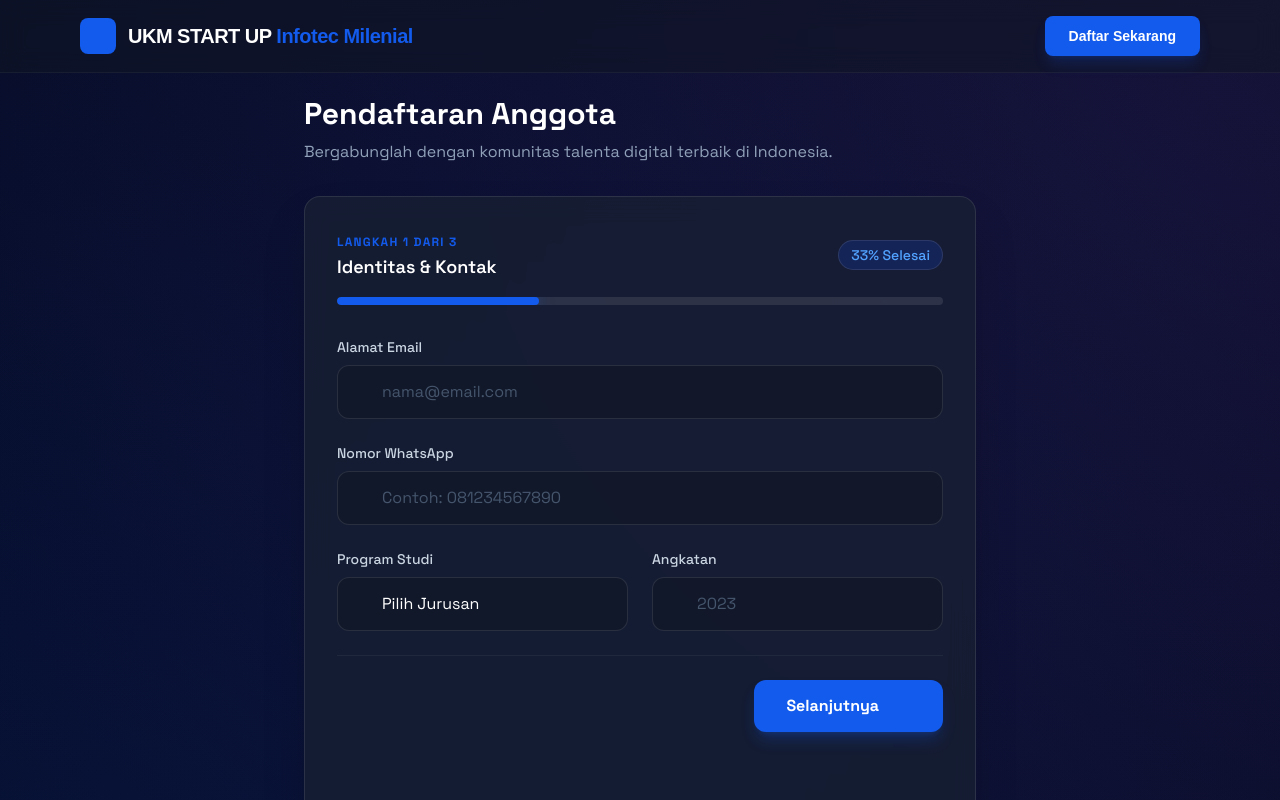
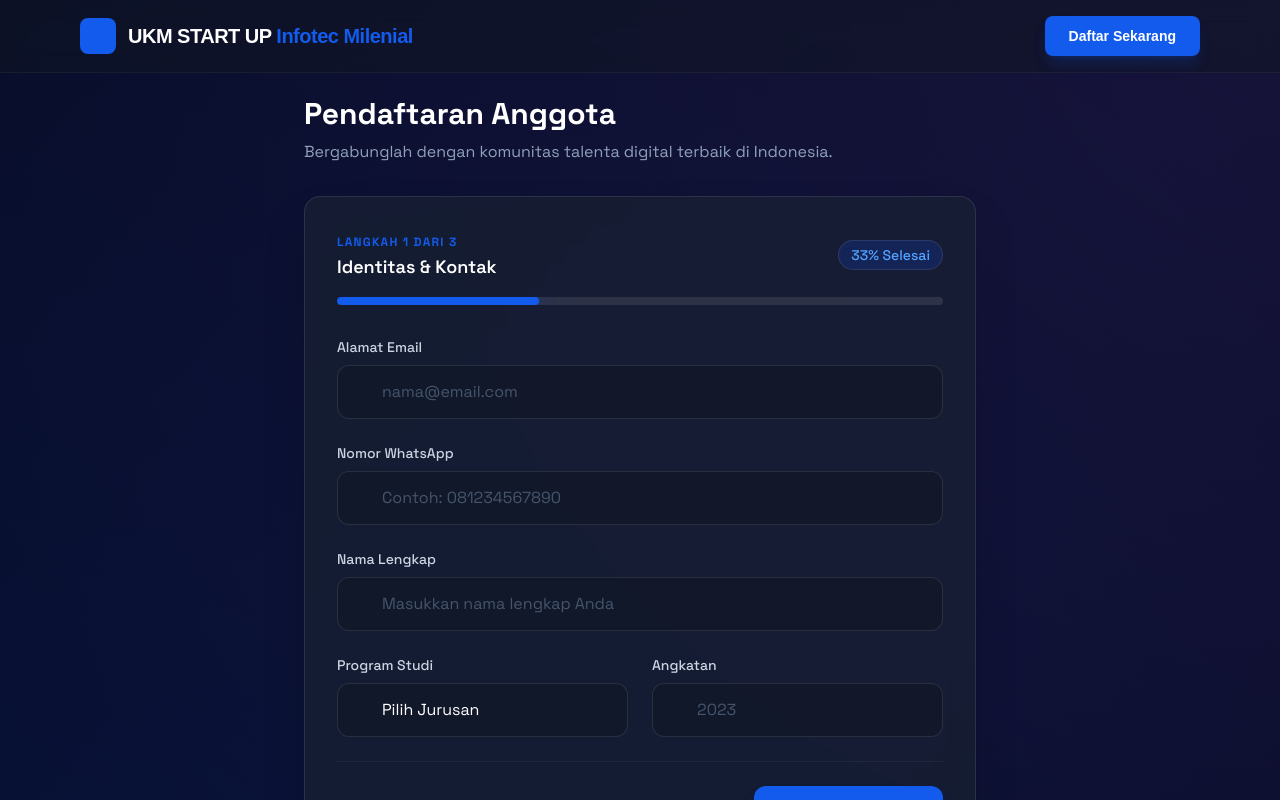
Before and after one commit to fadhilabz/infotec-join, a Next.js app: page /daftar in a window 1280 px wide. Shown: the top 800 px of the page. Built offline with nearby package versions, Linux system fonts and the light colour scheme.

Commit message:
Update: nama

```diff
--- a/app/daftar/page.tsx
+++ b/app/daftar/page.tsx
@@ -13,6 +13,7 @@ export default function RegisterPage() {
   const [formData, setFormData] = useState({
     email: "",
     whatsapp: "",
+    name: "", // Tambahan state nama
     major: "",
     year: "",
   });
@@ -119,6 +120,28 @@ export default function RegisterPage() {
                   </div>
                 </div>
 
+                {/* --- INPUT NAMA LENGKAP (TAMBAHAN) --- */}
+                <div className="space-y-2">
+                  <label className="block text-sm font-medium text-slate-300" htmlFor="name">
+                    Nama Lengkap
+                  </label>
+                  <div className="relative group">
+                    <div className="absolute inset-y-0 left-0 pl-4 flex items-center pointer-events-none text-slate-500 group-focus-within:text-[#135bec] transition-colors">
+                      <span className="material-symbols-outlined text-[20px]">person</span>
+                    </div>
+                    <input
+                      required
+                      name="name"
+                      value={formData.name}
+                      onChange={handleChange}
+                      className="block w-full pl-11 pr-4 py-3.5 bg-[#101622]/50 border border-white/10 rounded-xl text-white placeholder:text-slate-600 focus:ring-2 focus:ring-[#135bec]/50 focus:border-[#135bec] transition-all outline-none"
+                      id="name"
+                      placeholder="Masukkan nama lengkap Anda"
+                      type="text"
+                    />
+                  </div>
+                </div>
+
                 <div className="grid grid-cols-1 md:grid-cols-2 gap-6">
                   <div className="space-y-2">
                     <label className="block text-sm font-medium text-slate-300" htmlFor="major">
```
